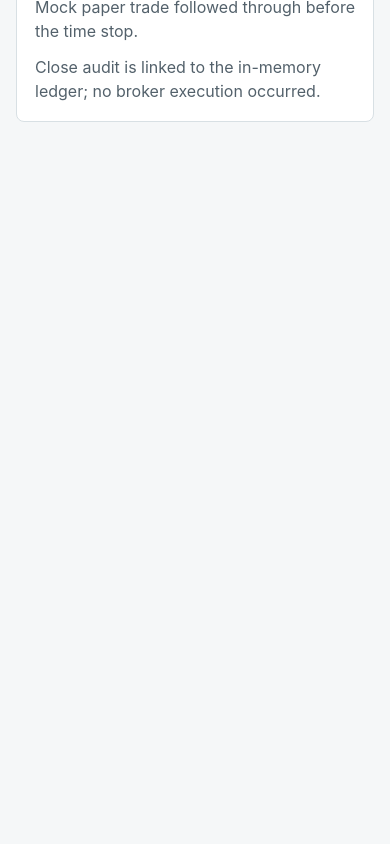
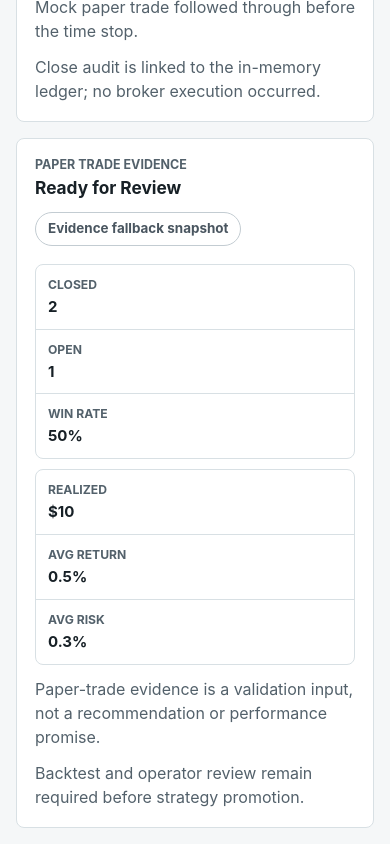
Before and after one commit to jiohjeong19980811-ai/StockMarket, a React (Vite) app in the folder apps/web/: page / in a window 390 px wide. Shown: the part 2567-3411 px from the top of the page. Before the commit the page ends 2705 px from the top, so only its background shows below. Built offline with nearby package versions, Linux system fonts and the light colour scheme; no server answers.

Commit message:
feat: show paper trade evidence summary

```diff
--- a/apps/web/src/App.tsx
+++ b/apps/web/src/App.tsx
@@ -128,11 +128,47 @@ interface PaperTradeCloseResponse {
   };
 }
 
+interface PaperTradeEvidenceSummaryResponse {
+  mode: "mock";
+  requiresEnv: boolean;
+  liveTradingEnabled: boolean;
+  providerKeysRequired: string[];
+  notRecommendation: boolean;
+  persistence: {
+    scope: string;
+    durable: boolean;
+    note: string;
+  };
+  summary: {
+    mode: "paper";
+    liveTradingEnabled: false;
+    brokerExecution: false;
+    notRecommendation: true;
+    status: "accepted" | "blocked";
+    reviewStatus: "needs_more_data" | "ready_for_review" | "blocked";
+    reasonCodes: string[];
+    totalTrades: number;
+    openTrades: number;
+    closedTrades: number;
+    winningTrades: number;
+    losingTrades: number;
+    winRatePct: number;
+    realizedPnl: number;
+    averageReturnPct: number;
+    averageRiskPctOfEquity: number;
+    largestWin: number;
+    largestLoss: number;
+    closedTradeAuditLogIds: string[];
+    notes: string[];
+  };
+}
+
 type ApiState = "loading" | "online" | "offline";
 
 const scoringEndpoint = "http://127.0.0.1:4000/scoring/mock-evaluation";
 const paperTradingEndpoint = "http://127.0.0.1:4000/paper-trading/mock-decision";
 const paperTradeCloseEndpoint = "http://127.0.0.1:4000/paper-trading/mock-close-dry-run";
+const paperTradeEvidenceEndpoint = "http://127.0.0.1:4000/paper-trading/mock-evidence-summary";
 
 const fallbackScoring: MockScoringResponse = {
   mode: "mock",
@@ -263,6 +299,43 @@ const fallbackPaperClose: PaperTradeCloseResponse = {
   },
 };
 
+const fallbackPaperEvidence: PaperTradeEvidenceSummaryResponse = {
+  mode: "mock",
+  requiresEnv: false,
+  liveTradingEnabled: false,
+  providerKeysRequired: [],
+  notRecommendation: true,
+  persistence: {
+    scope: "in_memory",
+    durable: false,
+    note: "Mock paper-trade evidence summary data is generated in memory.",
+  },
+  summary: {
+    mode: "paper",
+    liveTradingEnabled: false,
+    brokerExecution: false,
+    notRecommendation: true,
+    status: "accepted",
+    reviewStatus: "ready_for_review",
+    reasonCodes: ["requires_backtest_and_operator_review"],
+    totalTrades: 3,
+    openTrades: 1,
+    closedTrades: 2,
+    winningTrades: 1,
+    losingTrades: 1,
+    winRatePct: 50,
+    realizedPnl: 10,
+    averageReturnPct: 0.5,
+    averageRiskPctOfEquity: 0.3,
+    largestWin: 60,
+    largestLoss: -50,
+    closedTradeAuditLogIds: ["audit_mock_paper_close_1", "audit_mock_paper_close_loss_1"],
+    notes: [
+      "Paper-trade evidence is a validation input, not a recommendation or performance promise.",
+    ],
+  },
+};
+
 const decisionLabels: Record<Decision, string> = {
   watchlist: "Watchlist",
   paper_trade: "Paper Trade",
@@ -288,6 +361,15 @@ const paperTradeCloseStatusLabels: Record<
 > = {
   accepted: "Simulated Closed",
   rejected: "Close Blocked",
+};
+
+const paperEvidenceReviewLabels: Record<
+  PaperTradeEvidenceSummaryResponse["summary"]["reviewStatus"],
+  string
+> = {
+  needs_more_data: "Needs More Data",
+  ready_for_review: "Ready for Review",
+  blocked: "Blocked",
 };
 
 function formatCurrency(value: number): string {
@@ -317,17 +399,21 @@ export function App() {
   const [scoring, setScoring] = useState<MockScoringResponse>(fallbackScoring);
   const [paperTrading, setPaperTrading] = useState<PaperTradeResponse>(fallbackPaperTrading);
   const [paperClose, setPaperClose] = useState<PaperTradeCloseResponse>(fallbackPaperClose);
+  const [paperEvidence, setPaperEvidence] =
+    useState<PaperTradeEvidenceSummaryResponse>(fallbackPaperEvidence);
 
   useEffect(() => {
     let active = true;
 
     async function loadDashboardData() {
       try {
-        const [scoringResponse, paperTradingResponse, paperCloseResponse] = await Promise.all([
-          fetch(scoringEndpoint),
-          fetch(paperTradingEndpoint),
-          fetch(paperTradeCloseEndpoint, { method: "POST" }),
-        ]);
+        const [scoringResponse, paperTradingResponse, paperCloseResponse, paperEvidenceResponse] =
+          await Promise.all([
+            fetch(scoringEndpoint),
+            fetch(paperTradingEndpoint),
+            fetch(paperTradeCloseEndpoint, { method: "POST" }),
+            fetch(paperTradeEvidenceEndpoint),
+          ]);
         if (!scoringResponse.ok) {
           throw new Error(`Scoring API returned ${scoringResponse.status}`);
         }
@@ -337,13 +423,19 @@ export function App() {
         if (!paperCloseResponse.ok) {
           throw new Error(`Paper-trade close API returned ${paperCloseResponse.status}`);
         }
+        if (!paperEvidenceResponse.ok) {
+          throw new Error(`Paper-trade evidence API returned ${paperEvidenceResponse.status}`);
+        }
         const scoringBody = (await scoringResponse.json()) as MockScoringResponse;
         const paperTradingBody = (await paperTradingResponse.json()) as PaperTradeResponse;
         const paperCloseBody = (await paperCloseResponse.json()) as PaperTradeCloseResponse;
+        const paperEvidenceBody =
+          (await paperEvidenceResponse.json()) as PaperTradeEvidenceSummaryResponse;
         if (active) {
           setScoring(scoringBody);
           setPaperTrading(paperTradingBody);
           setPaperClose(paperCloseBody);
+          setPaperEvidence(paperEvidenceBody);
           setApiState("online");
         }
       } catch {
@@ -351,6 +443,7 @@ export function App() {
           setScoring(fallbackScoring);
           setPaperTrading(fallbackPaperTrading);
           setPaperClose(fallbackPaperClose);
+          setPaperEvidence(fallbackPaperEvidence);
           setApiState("offline");
         }
       }
@@ -368,6 +461,10 @@ export function App() {
   const paperCloseTrade = paperClose.closeResult.trade;
   const closeLesson =
     paperCloseTrade?.lessons[0] ?? paperClose.ledger?.lessonsLearned ?? "Close review is blocked.";
+  const paperEvidenceSummary = paperEvidence.summary;
+  const evidenceNote =
+    paperEvidenceSummary.notes[0] ??
+    "Paper-trade evidence remains a validation input, not a recommendation.";
 
   return (
     <main className="app-shell">
@@ -532,6 +629,53 @@ export function App() {
               : "Paper-trade close review is blocked."}
           </p>
         </article>
+
+        <article className="panel">
+          <div className="panel-heading">
+            <div>
+              <p className="eyebrow">Paper Trade Evidence</p>
+              <h2>{paperEvidenceReviewLabels[paperEvidenceSummary.reviewStatus]}</h2>
+            </div>
+            <span className="status-pill subtle">
+              {apiState === "offline" ? "Evidence fallback snapshot" : "Evidence API snapshot"}
+            </span>
+          </div>
+          <div className="evidence-strip" aria-label="Paper trade evidence summary">
+            <div>
+              <span>Closed</span>
+              <strong>{paperEvidenceSummary.closedTrades}</strong>
+            </div>
+            <div>
+              <span>Open</span>
+              <strong>{paperEvidenceSummary.openTrades}</strong>
+            </div>
+            <div>
+              <span>Win Rate</span>
+              <strong>{formatPercent(paperEvidenceSummary.winRatePct)}</strong>
+            </div>
+          </div>
+          <div
+            className="evidence-strip evidence-strip-secondary"
+            aria-label="Paper trade evidence performance"
+          >
+            <div>
+              <span>Realized</span>
+              <strong>{formatCurrency(paperEvidenceSummary.realizedPnl)}</strong>
+            </div>
+            <div>
+              <span>Avg Return</span>
+              <strong>{formatPercent(paperEvidenceSummary.averageReturnPct)}</strong>
+            </div>
+            <div>
+              <span>Avg Risk</span>
+              <strong>{formatPercent(paperEvidenceSummary.averageRiskPctOfEquity)}</strong>
+            </div>
+          </div>
+          <p className="panel-copy">{evidenceNote}</p>
+          <p className="panel-copy">
+            Backtest and operator review remain required before strategy promotion.
+          </p>
+        </article>
       </section>
     </main>
   );
--- a/apps/web/src/styles.css
+++ b/apps/web/src/styles.css
@@ -166,7 +166,8 @@ h2 {
 
 .policy-strip,
 .trade-strip,
-.outcome-strip {
+.outcome-strip,
+.evidence-strip {
   border: 1px solid #d8e0e4;
   border-radius: 8px;
   display: grid;
@@ -178,7 +179,8 @@ h2 {
 
 .policy-strip div,
 .trade-strip div,
-.outcome-strip div {
+.outcome-strip div,
+.evidence-strip div {
   border-right: 1px solid #d8e0e4;
   min-width: 0;
   padding: 12px;
@@ -186,13 +188,15 @@ h2 {
 
 .policy-strip div:last-child,
 .trade-strip div:last-child,
-.outcome-strip div:last-child {
+.outcome-strip div:last-child,
+.evidence-strip div:last-child {
   border-right: 0;
 }
 
 .policy-strip span,
 .trade-strip span,
-.outcome-strip span {
+.outcome-strip span,
+.evidence-strip span {
   color: #53616b;
   display: block;
   font-size: 0.76rem;
@@ -203,11 +207,16 @@ h2 {
 
 .policy-strip strong,
 .trade-strip strong,
-.outcome-strip strong {
+.outcome-strip strong,
+.evidence-strip strong {
   color: #172026;
   display: block;
   font-size: 0.94rem;
   line-height: 1.25;
+}
+
+.evidence-strip-secondary {
+  margin-top: 10px;
 }
 
 .score-meter {
@@ -293,7 +302,8 @@ h2 {
   .kpi-row,
   .policy-strip,
   .trade-strip,
-  .outcome-strip {
+  .outcome-strip,
+  .evidence-strip {
     grid-template-columns: 1fr;
   }
 
@@ -302,19 +312,23 @@ h2 {
   .trade-strip div,
   .trade-strip div:last-child,
   .outcome-strip div,
-  .outcome-strip div:last-child {
+  .outcome-strip div:last-child,
+  .evidence-strip div,
+  .evidence-strip div:last-child {
     border-right: 0;
   }
 
   .policy-strip div,
   .trade-strip div,
-  .outcome-strip div {
+  .outcome-strip div,
+  .evidence-strip div {
     border-bottom: 1px solid #d8e0e4;
   }
 
   .policy-strip div:last-child,
   .trade-strip div:last-child,
-  .outcome-strip div:last-child {
+  .outcome-strip div:last-child,
+  .evidence-strip div:last-child {
     border-bottom: 0;
   }
 
```
Also changed, not shown: 7 other files (tests, documents, lock files or other folders).
